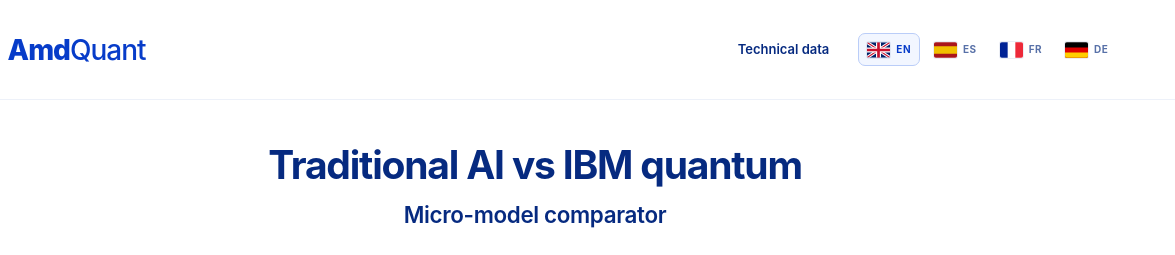
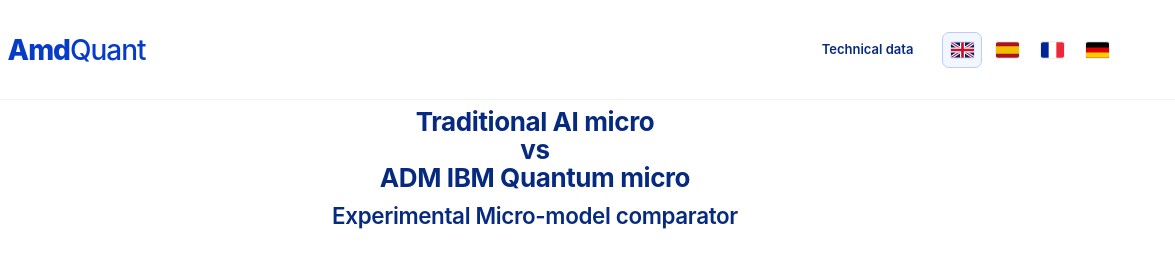
Before and after one commit to uni100h-ops/amd-quant.com, a plain HTML site: page dist/index.html in a window 1280 px wide. Shown: the top 255 px of the page, 105-1280 px from the left. Drawn offline with Linux system fonts and the light colour scheme; no server answers.

Commit message:
Add files via upload

```diff
--- a/dist/app.mjs
+++ b/dist/app.mjs
@@ -12,6 +12,7 @@
  if(!response.ok){const error=new Error('api');error.status=response.status;throw error;}return response.json();
 }
 function errorText(e){if(e.status===429)return t('busyError');if(e.status===422)return t('promptTooLong');if(e.status===503||e.message==='unavailable')return t('unavailable');return t('networkError');}
+function amdFailureText(job){const code=job?.amd_diagnostic?.http_status;if(Number.isInteger(code)&&code>=300&&code<=599)return t('amdHttpError',{status:code});return t(job?.error_code==='amd_quota'?'amd_quota':'amdError');}
 function saveActive(){try{if(active)localStorage.setItem('amdquant.active.v3',JSON.stringify(active));else localStorage.removeItem('amdquant.active.v3');}catch{}}
 function toast(message){clearTimeout(toastTimer);$('toast').textContent=message;$('toast').hidden=false;toastTimer=setTimeout(()=>$('toast').hidden=true,6500);}
 function setBusy(value){busy=value;document.querySelectorAll('#question,#newQuestion,#sampleButtons button').forEach(el=>el.disabled=value);$('executeButton').disabled=value||!ready;$('executeLabel').textContent=t(value?'running':'execute');$('cancelButton').hidden=!value||!active?.job_id;}
@@ -19,7 +20,7 @@
  let text=t(status);
  if(status==='running'){const stage=lastJob?.stage||'';text=t(stage==='amd_normalizing'?'amdNormalizing':stage==='ibm_running'?'ibmRunning':stage.startsWith('ibm_')?'ibmWaiting':'measuring');}
  if(status==='failed'&&lastJob?.error_code==='daily_limit')text=t('dailyLimit');
- if(status==='failed'&&lastJob?.error_code?.startsWith('amd_'))text=t(lastJob.error_code==='amd_quota'?'amd_quota':'amdError');
+ if(status==='failed'&&lastJob?.error_code?.startsWith('amd_'))text=amdFailureText(lastJob);
  if(status==='failed'&&lastJob?.error_code==='interrupted')text=t('interrupted');
  $('runStatus').textContent=text;
 }
@@ -66,7 +67,7 @@
   if(job.status==='unsupported')for(const v of variants){$('answer-'+v).classList.remove('pending');$('answer-'+v).textContent=t('unsupported');}
   else if(job.status!=='completed'){
    $('answer-hybrid').classList.remove('pending');$('answer-hybrid').textContent=(job.hybrid_partial?.text?job.hybrid_partial.text+'\n\n':'')+t('noFallback');
-   if(!job.classical){$('answer-classical').classList.remove('pending');$('answer-classical').textContent=t(job.error_code?.startsWith('amd_')?'amdError':'failed');}
+   if(!job.classical){$('answer-classical').classList.remove('pending');$('answer-classical').textContent=job.error_code?.startsWith('amd_')?amdFailureText(job):t('failed');}
   }
  }else setBusy(true);
  renderNormalization();renderEvidence();renderStatus();
--- a/dist/i18n.mjs
+++ b/dist/i18n.mjs
@@ -2,8 +2,8 @@
   "en": {
     "technicalData": "Technical data",
     "title": "Traditional AI vs IBM quantum · AMD micro-model comparator",
-    "titleLead": "Traditional AI vs IBM quantum",
-    "titleDetail": "Micro-model comparator",
+    "titleLead": "Traditional AI micro\nvs\nADM IBM Quantum micro",
+    "titleDetail": "Experimental Micro-model comparator",
     "try": "TRY",
     "yourQuestion": "Your question",
     "placeholder": "Ask a question…",
@@ -81,6 +81,7 @@
     "modelTime": "Model only: {time}",
     "unsupported": "This question is outside the Micro models’ scope. Try a short definition or 3 + 4. No IBM job was submitted.",
     "amdError": "AMD could not prepare this question. The owner can check API access and the endpoint configuration.",
+    "amdHttpError": "AMD returned HTTP {status}. Download the measurement for diagnostic details.",
     "amd_quota": "AMD’s API allowance is currently unavailable. Try again later.",
     "interrupted": "Local job state is unavailable after a restart. No automatic resubmission was made. Check IBM before starting another comparison.",
     "normalizationScope": "Short definitions, single-digit addition and basic translations. Answers may take several minutes with IBM.",
@@ -91,8 +92,8 @@
   "es": {
     "technicalData": "Datos técnicos",
     "title": "IA tradicional frente a cuántica IBM · Comparador de micro modelos AMD",
-    "titleLead": "IA tradicional frente a cuántica IBM",
-    "titleDetail": "Comparador de modelos",
+    "titleLead": "Micro de IA tradicional\nvs\nMicro cuántico ADM IBM",
+    "titleDetail": "Comparador experimental de micromodelos",
     "try": "PRUEBA",
     "yourQuestion": "Tu pregunta",
     "placeholder": "Escribe tu pregunta…",
@@ -170,6 +171,7 @@
     "modelTime": "Solo el modelo: {time}",
     "unsupported": "Esta pregunta excede lo que saben hacer los micromodelos. Prueba una definición corta o 3 + 4. No se ha enviado ningún trabajo a IBM.",
     "amdError": "AMD no ha podido preparar la pregunta. El propietario puede comprobar el acceso y la configuración de la API.",
+    "amdHttpError": "AMD ha devuelto HTTP {status}. Descarga la medición para ver el diagnóstico.",
     "amd_quota": "La cuota de la API de AMD no está disponible ahora. Inténtalo más tarde.",
     "interrupted": "El estado local del trabajo no está disponible tras un reinicio. No se ha reenviado automáticamente. Comprueba IBM antes de iniciar otra comparación.",
     "normalizationScope": "Definiciones cortas, sumas de un dígito y traducciones básicas. IBM puede tardar varios minutos.",
@@ -180,8 +182,8 @@
   "fr": {
     "technicalData": "Données techniques",
     "title": "IA classique face au quantique IBM · Comparateur AMD",
-    "titleLead": "IA classique face au quantique IBM",
-    "titleDetail": "Comparateur de micro-modèles",
+    "titleLead": "Micro IA traditionnelle\nvs\nMicro quantique ADM IBM",
+    "titleDetail": "Comparateur expérimental de micro-modèles",
     "try": "ESSAYER",
     "yourQuestion": "Votre question",
     "placeholder": "Posez votre question…",
@@ -259,6 +261,7 @@
     "modelTime": "Modèle seul : {time}",
     "unsupported": "Cette question dépasse les capacités des micromodèles. Essayez une définition courte ou 3 + 4. Aucun travail IBM soumis.",
     "amdError": "AMD n’a pas pu préparer la question. Le propriétaire peut vérifier la configuration et l’accès API.",
+    "amdHttpError": "AMD a renvoyé HTTP {status}. Téléchargez la mesure pour consulter le diagnostic.",
     "amd_quota": "Le quota API AMD est actuellement indisponible. Réessayez plus tard.",
     "interrupted": "L’état local a disparu après un redémarrage. Aucun renvoi automatique. Vérifiez IBM avant de recommencer.",
     "normalizationScope": "Définitions courtes, additions de chiffres et traductions simples. IBM peut prendre plusieurs minutes.",
@@ -269,8 +272,8 @@
   "de": {
     "technicalData": "Technische Daten",
     "title": "Klassische KI gegen IBM-Quantenmodell · AMD-Vergleich",
-    "titleLead": "Klassische KI gegen IBM-Quantenmodell",
-    "titleDetail": "Mikromodell-Vergleich",
+    "titleLead": "Traditionelles KI-Mikromodell\nvs\nADM IBM Quanten-Mikromodell",
+    "titleDetail": "Experimenteller Mikromodell-Vergleich",
     "try": "AUSPROBIEREN",
     "yourQuestion": "Ihre Frage",
     "placeholder": "Stellen Sie Ihre Frage…",
@@ -348,6 +351,7 @@
     "modelTime": "Nur das Modell: {time}",
     "unsupported": "Diese Frage überschreitet den Umfang der Mikromodelle. Versuchen Sie eine kurze Definition oder 3 + 4. Kein IBM-Auftrag wurde gesendet.",
     "amdError": "AMD konnte die Frage nicht vorbereiten. Der Betreiber kann API-Zugang und Konfiguration prüfen.",
+    "amdHttpError": "AMD hat HTTP {status} zurückgegeben. Laden Sie die Messung für Diagnosedetails herunter.",
     "amd_quota": "Das AMD-API-Kontingent ist derzeit nicht verfügbar. Versuchen Sie es später erneut.",
     "interrupted": "Der lokale Auftragsstatus fehlt nach einem Neustart. Keine automatische Wiederholung. Prüfen Sie IBM vor einem neuen Versuch.",
     "normalizationScope": "Kurze Definitionen, einstellige Addition und einfache Übersetzungen. IBM kann mehrere Minuten benötigen.",
--- a/dist/index.html
+++ b/dist/index.html
@@ -2,14 +2,16 @@
 <html lang="en"><head><meta charset="utf-8"><meta name="viewport" content="width=device-width,initial-scale=1"><meta name="theme-color" content="#ffffff"><meta name="description" content="AmdQuant compares classical and hybrid AI micro-models using AMD and physical IBM quantum hardware with the same question."><title>AmdQuant — AI micro-model comparator</title><link rel="canonical" href="https://amd-quant.com/"><link rel="icon" href="./mark.svg" type="image/svg+xml"><link rel="stylesheet" href="./style.css"></head>
 <body>
 <header class="site-header"><a class="brand" href="#compare" aria-label="AmdQuant"><img src="./mark.svg" alt="" width="43" height="51"><span>Amd<span class="brand-quant">Quant</span></span></a><div class="header-actions"><button type="button" id="technicalButton" class="nav-button" data-i18n="technicalData" aria-pressed="false">Technical data</button><div class="languages" role="group" aria-label="Language">
-<button class="language active" data-lang="en" lang="en" aria-label="English" aria-pressed="true" title="English"><img src="./flags/gb.svg" alt="" width="23" height="16"><span>EN</span></button>
-<button class="language" data-lang="es" lang="es" aria-label="Español" aria-pressed="false" title="Español"><img src="./flags/es.svg" alt="" width="23" height="16"><span>ES</span></button>
-<button class="language" data-lang="fr" lang="fr" aria-label="Français" aria-pressed="false" title="Français"><img src="./flags/fr.svg" alt="" width="23" height="16"><span>FR</span></button>
-<button class="language" data-lang="de" lang="de" aria-label="Deutsch" aria-pressed="false" title="Deutsch"><img src="./flags/de.svg" alt="" width="23" height="16"><span>DE</span></button>
+<button class="language active" data-lang="en" lang="en" aria-label="English" aria-pressed="true" title="English"><img src="./flags/gb.svg" alt="" width="23" height="16"></button>
+<button class="language" data-lang="es" lang="es" aria-label="Español" aria-pressed="false" title="Español"><img src="./flags/es.svg" alt="" width="23" height="16"></button>
+<button class="language" data-lang="fr" lang="fr" aria-label="Français" aria-pressed="false" title="Français"><img src="./flags/fr.svg" alt="" width="23" height="16"></button>
+<button class="language" data-lang="de" lang="de" aria-label="Deutsch" aria-pressed="false" title="Deutsch"><img src="./flags/de.svg" alt="" width="23" height="16"></button>
 </div></div></header>
 <main>
 <section id="compareView" class="compare-view" aria-labelledby="pageTitle">
-<div class="composer-intro"><h1 id="pageTitle"><span data-i18n="titleLead">Traditional AI vs IBM quantum</span><span class="title-detail" data-i18n="titleDetail">Micro-model comparator</span></h1></div>
+<div class="composer-intro"><h1 id="pageTitle"><span class="title-lead" data-i18n="titleLead">Traditional AI micro
+vs
+ADM IBM Quantum micro</span><span class="title-detail" data-i18n="titleDetail">Experimental Micro-model comparator</span></h1></div>
 <div class="question-area"><div class="samples"><span class="samples-label" data-i18n="try">TRY</span><div id="sampleButtons" class="sample-buttons"></div></div>
 <form id="questionForm" class="composer"><label class="visually-hidden" for="question" data-i18n="yourQuestion">Your question</label><textarea id="question" rows="3" maxlength="2000" data-i18n-placeholder="placeholder" placeholder="Ask a question…" required></textarea><div class="composer-bottom"><span data-i18n="inputHint">One question for both models.</span><button id="executeButton" class="primary-button" type="submit"><span id="executeLabel" data-i18n="execute">Run</span><svg aria-hidden="true" viewBox="0 0 20 20" width="18" height="18"><path d="M4 10h12M11 5l5 5-5 5" fill="none" stroke="currentColor" stroke-width="1.7" stroke-linecap="round" stroke-linejoin="round"/></svg></button></div></form>
 <p class="technical-copy scope-note" data-i18n="normalizationScope"></p><div class="composer-caption"><span id="runStatus" role="status" aria-live="polite">Checking availability…</span><button id="cancelButton" class="text-button" type="button" data-i18n="cancel" hidden>Cancel</button><button id="retryButton" class="text-button" type="button" data-i18n="retry" hidden>Resume status</button></div></div>
```
Also changed, not shown: dist/style.css.
